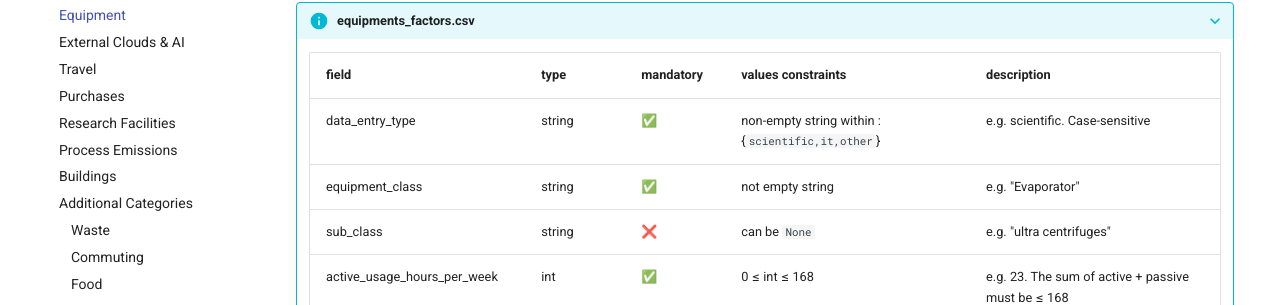
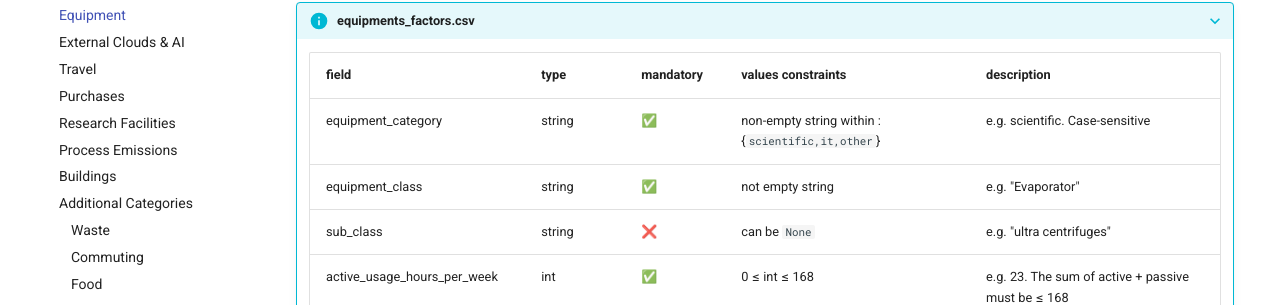
Before and after one commit to EPFL-ENAC/co2-calculator-back-office-doc, an MkDocs documentation site: the page built from docs/data-description.md, in a window 1280 px wide and 900 px high, scrolled down 3783 px. Shown: the part 147-452 px from the top of the window. Built offline with MkDocs 1.6.1 and Material for MkDocs 9.7.7, drawn with Linux system fonts in a browser that asks for light colours; comment, search, counter and statistics services are not loaded.

Commit message:
Replace data_entry_type with equipment_category

```diff
--- a/docs/data-description.md
+++ b/docs/data-description.md
@@ -91,7 +91,7 @@ This guide provides comprehensive data validation schemas for all modules in the
 
     | field | type | mandatory | values constraints | description |
     |-------|------|-----------|-------------------|-------------|
-    | data_entry_type | string | ✅ | non-empty string within : {`scientific,it,other`} | e.g. scientific. Case-sensitive |
+    | equipment_category | string | ✅ | non-empty string within : {`scientific,it,other`} | e.g. scientific. Case-sensitive |
     | equipment_class | string  | ✅ | not empty string | e.g. "Evaporator" |
     | sub_class | string | ❌ | can be `None` | e.g. "ultra centrifuges" |
     | active_usage_hours_per_week | int | ✅ | 0 ≤ int ≤ 168 | e.g. 23. The sum of active + passive must be ≤ 168 |
```
